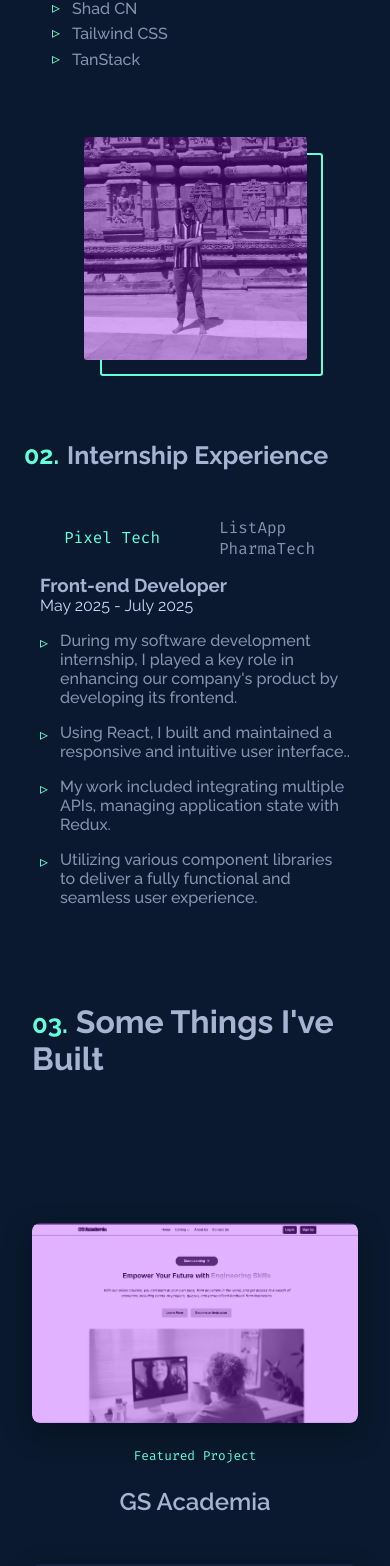
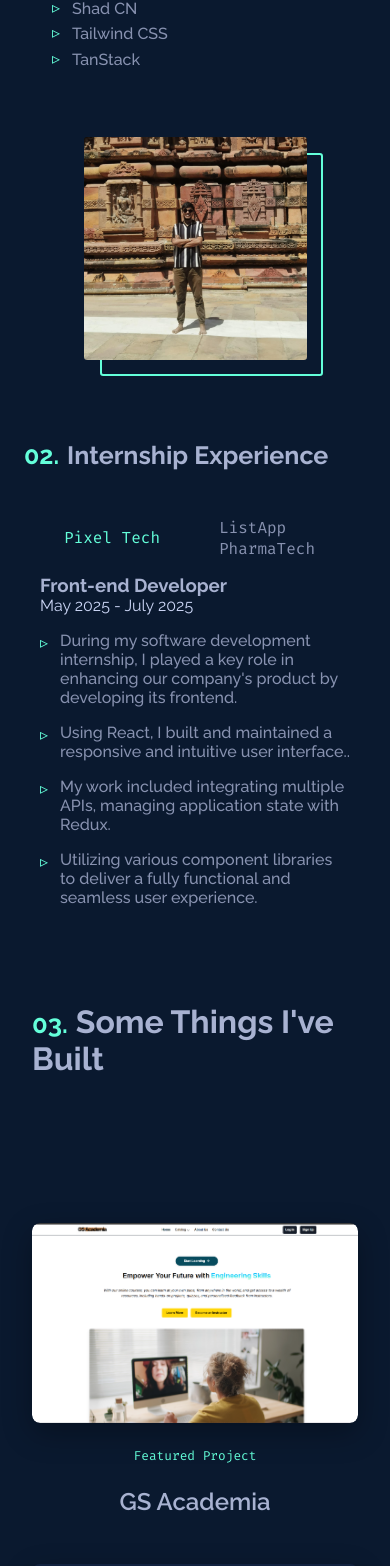
Before and after one commit to Samyaka13/Portfolio, a Next.js app: page / in a window 390 px wide. Shown: the part 1740-3306 px from the top of the page. Built offline with nearby package versions, Linux system fonts and the light colour scheme.

Commit message:
Remove purple background and grayscale filter on mobile for project images and overlays

```diff
--- a/src/scss/sections/_about.scss
+++ b/src/scss/sections/_about.scss
@@ -151,10 +151,14 @@
         .overlay {
           height: 300px;
           width: 300px;
+          background-color: transparent; /* Remove initial purple background on mobile */
         }
         &-container {
           height: 300px;
           width: 300px;
+          img {
+            filter: none; /* Remove grayscale on mobile */
+          }
         }
       }
       &-info {
@@ -181,10 +185,14 @@
         .overlay {
           height: 223px;
           width: 223px;
+          background-color: transparent; /* Remove initial purple background on mobile */
         }
         &-container {
           height: 223px;
           width: 223px;
+          img {
+            filter: none; /* Remove grayscale on mobile */
+          }
         }
       }
     }
--- a/src/scss/sections/_projects.scss
+++ b/src/scss/sections/_projects.scss
@@ -302,6 +302,14 @@
     order: 1;
   }
 
+  .project-image-overlay {
+    background-color: transparent; /* Remove purple overlay on mobile */
+  }
+
+  .project-image img {
+    filter: none; /* Remove grayscale on mobile */
+  }
+
   .project-info {
     align-items: center;
     text-align: center;
@@ -359,6 +367,14 @@
     height: 250px;
   }
 
+  .project-image-overlay {
+    background-color: transparent; /* Remove purple overlay on mobile */
+  }
+
+  .project-image img {
+    filter: none; /* Remove grayscale on mobile */
+  }
+
   .project-info-description {
     padding: 1.5rem;
   }
@@ -395,6 +411,14 @@
     height: 220px;
   }
 
+  .project-image-overlay {
+    background-color: transparent; /* Remove purple overlay on mobile */
+  }
+
+  .project-image img {
+    filter: none; /* Remove grayscale on mobile */
+  }
+
   .project-info-description {
     padding: 1.2rem;
   }
@@ -427,6 +451,14 @@
     height: 200px;
   }
 
+  .project-image-overlay {
+    background-color: transparent; /* Remove purple overlay on mobile */
+  }
+
+  .project-image img {
+    filter: none; /* Remove grayscale on mobile */
+  }
+
   .project-info-description {
     padding: 1rem;
   }
@@ -444,6 +476,14 @@
 
   .project-image {
     height: 180px;
+  }
+
+  .project-image-overlay {
+    background-color: transparent; /* Remove purple overlay on mobile */
+  }
+
+  .project-image img {
+    filter: none; /* Remove grayscale on mobile */
   }
 
   .project-info-description {
```
